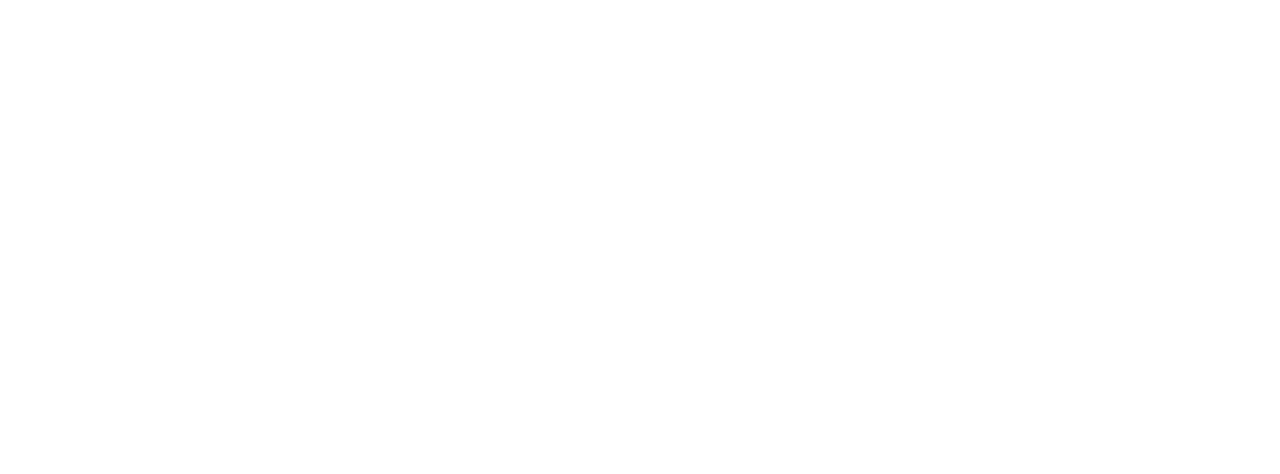
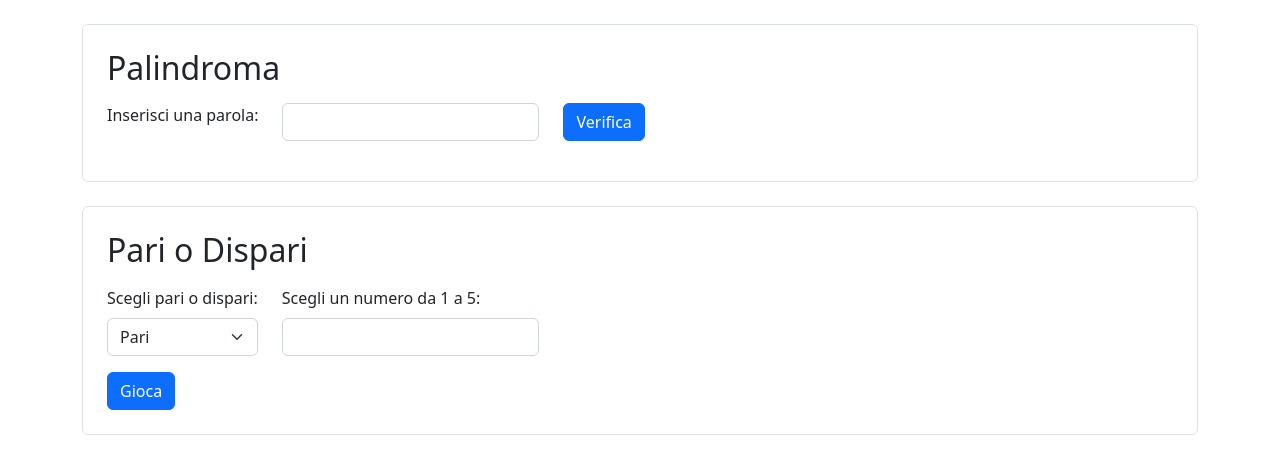
Before and after one commit to l3onWD/js-paliedispari, a plain HTML site: page index.html in a window 1280 px wide. Drawn offline with nearby package versions, Linux system fonts and the light colour scheme.

Commit message:
added HTML structure

```diff
--- a/index.html
+++ b/index.html
@@ -11,7 +11,7 @@
         <!-- Font Awesome 6 -->
         <!-- <link rel="stylesheet" href="https://cdnjs.cloudflare.com/ajax/libs/font-awesome/6.4.0/css/all.min.css" integrity="sha512-iecdLmaskl7CVkqkXNQ/ZH/XLlvWZOJyj7Yy7tcenmpD1ypASozpmT/E0iPtmFIB46ZmdtAc9eNBvH0H/ZpiBw==" crossorigin="anonymous" referrerpolicy="no-referrer"> -->
         <!-- Bootstrap 5 -->
-        <!-- <link rel="stylesheet" href="https://cdn.jsdelivr.net/npm/bootstrap@5.2.3/dist/css/bootstrap.min.css"> -->
+        <link rel="stylesheet" href="https://cdn.jsdelivr.net/npm/bootstrap@5.2.3/dist/css/bootstrap.min.css">
         <!-- Favicon -->
         <!-- <link rel="shortcut icon" href="img/favicon.ico" type="image/x-icon"> -->
         <!-- Debug -->
@@ -27,9 +27,76 @@
     </head>
     <body>
 
+        <main class="container">
 
-        <!-- Bootstrap 5 -->
-        <!-- <script src="https://cdn.jsdelivr.net/npm/bootstrap@5.2.3/dist/js/bootstrap.bundle.min.js"></script> -->
+            <!-- Palindrome Section -->
+            <div class="rounded border p-4 my-4">
+                <h2 class="mb-3">Palindroma</h2>
+
+                <div class="row">
+
+                    <div class="col-auto mb-3">
+                        <label for="palindrome-word" class="form-label">Inserisci una parola:</label>
+                    </div>
+
+                    <!-- Word to verify -->
+                    <div class="col-auto mb-3">
+                        <input type="text" class="form-control" id="palindrome-word">
+                    </div>
+
+                    <!-- Verify button -->
+                    <div class="col-auto mb-3">
+                        <button id="palindrome-btn" type="submit" class="btn btn-primary">Verifica</button>
+                    </div>
+
+                </div>
+
+                <!-- Result -->
+                <div id="palindrome-result">
+
+                </div>
+
+            </div>
+
+            <!-- Eaven Number Section -->
+            <div class="rounded border p-4 my-4">
+                <h2 class="mb-3">Pari o Dispari</h2>
+
+                <div class="row">
+
+                    <!-- Word to verify -->
+                    <div class="col-auto mb-3">
+                        <label for="eaven-choise" class="form-label">Scegli pari o dispari:</label>
+
+                        <select id="eaven-choise" class="form-select">
+                            <option value="eaven">Pari</option>
+                            <option value="odd">Dispari</option>
+                        </select>
+                    </div>
+
+                    <div class="col-auto mb-3">
+                        <label for="palindrome-word" class="form-label">Scegli un numero da 1 a 5:</label>
+
+                        <input type="number" class="form-control" id="eaven-number">
+                    </div>
+
+                    <!-- Verify button -->
+                    <div class="col-12">
+                        <button id="eaven-btn" type="submit" class="btn btn-primary">Gioca</button>
+                    </div>
+
+                </div>
+
+                <!-- Result -->
+                <div id="eaven-result">
+
+                </div>
+
+            </div>
+
+        </main>
+
+
         <!-- Script -->
         <script src="js/script.js"></script>
     </body>
```
